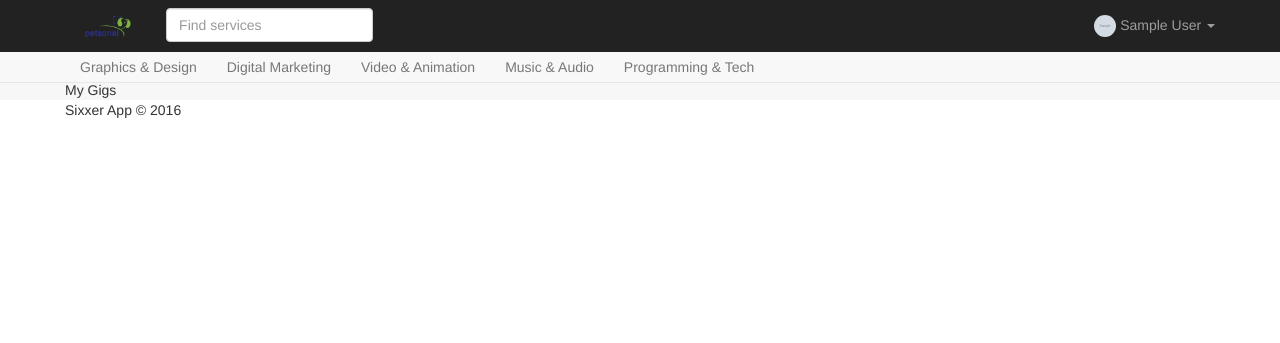
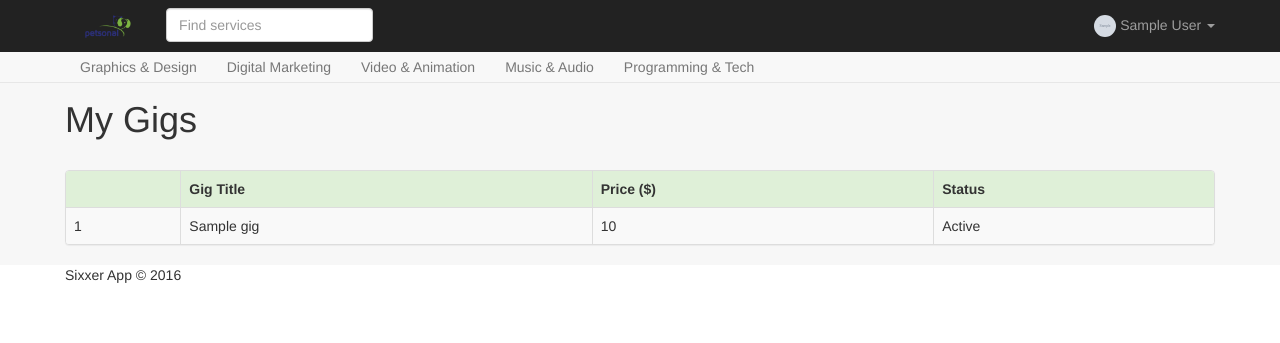
Before and after one commit to manuelm3z/sixerr, a Django app: page /my_gigs/ in a window 1280 px wide. Shown: the top 343 px of the page. Run offline with Django 3.2, Linux system fonts and the light colour scheme; a user stored in the database is signed in; tables that the repository leaves empty hold one stand-in row (values such as "Sample post"); grey boxes marked "Sample" are stand-in pictures; some libraries are stand-ins or nearby versions.

Commit message:
Update My-Gig page

```diff
--- a/sixerrapp/templates/base.html
+++ b/sixerrapp/templates/base.html
@@ -44,7 +44,7 @@
 						</li>
 					{% else %}
 						<li>
-							<a href="{% url 'social:begin' 'facebook' %}?next={{request.path}}">Login</a>
+							<a href="{% url 'social:begin' 'facebook' %}?next={{request.path}}">Login with Facebook</a>
 						</li>
 					{% endif %}
 				</ul>
--- a/sixerrapp/templates/my_gigs.html
+++ b/sixerrapp/templates/my_gigs.html
@@ -2,5 +2,27 @@
 {% load staticfiles %}
 
 {% block page %}
-    My Gigs
+    <h1 style="margin-bottom: 30px">My Gigs</h1>
+    <div class="panel panel-default">
+        <table class="table table-bordered table-striped">
+          <thead class="bg-success">
+            <tr>
+              <th></th>
+              <th>Gig Title</th>
+              <th>Price ($)</th>
+              <th>Status</th>
+            </tr>
+          </thead>
+          <tbody>
+            {% for gig in gigs %}
+              <tr>
+                <td>{{ forloop.counter }}</td>
+                <td>{{ gig.title }}</td>
+                <td>{{ gig.price }}</td>
+                <td>{% if gig.status %} Active {% else %} Disabled {% endif %}</td>
+              </tr>
+            {% endfor %}
+          </tbody>
+        </table>
+    </div>
 {% endblock %}
```
